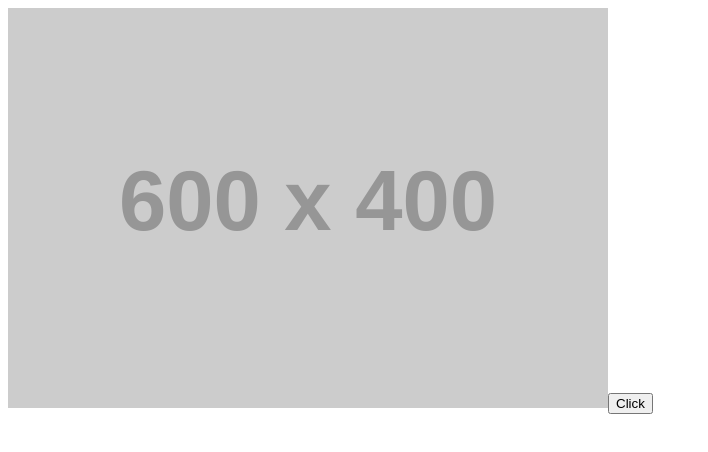
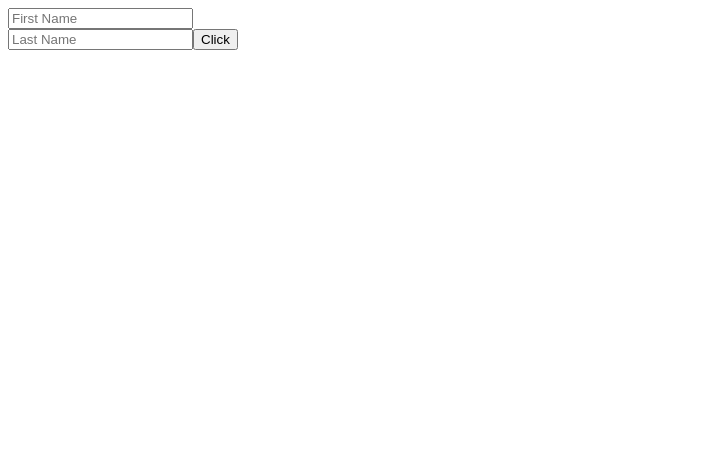
Before and after one commit to tutuldev/react-js-with-rabbil-hasan, a React (Vite) app: page / in a window 1280 px wide. Shown: the top 452 px of the page, without its empty margins (0-708 px from the left). Built offline with nearby package versions, Linux system fonts and the light colour scheme.

Commit message:
useref with form input value

```diff
--- a/src/App.jsx
+++ b/src/App.jsx
@@ -3,21 +3,28 @@ import { useRef } from "react";
 
   const App = () =>{
 
-  let myImage= useRef();
+    let firstName,lastName=useRef();
+  const change =()=>{
+    // let fname = firstName.current.value;
+    // let lname = lastName.current.value;
+    let fname = firstName.value;
+    let lname = lastName.value;
 
-  const change =()=>{
+    alert (fname +" " +lname);
 
-  myImage.current.src="https://placehold.co/600x400?text=Hello\nWorld";
-  myImage.current.setAttribute('height','200px');
-  myImage.current.setAttribute('width','300px');
 
   }
 
   return(
         <div>
-          {/* when not using current  */}
 
-          <img ref={myImage} src="https://placehold.co/600x400" alt="" />
+          {/* not working */}
+          {/* <input ref={firstName} placeholder="First Name" /><br></br>
+          <input ref={lastName} placeholder="Last Name" /> */}
+
+
+          <input ref={(a)=>firstName=a} placeholder="First Name" /><br></br>
+          <input ref={(b)=>lastName=b} placeholder="Last Name" />
           <button onClick={change}>Click</button>
         </div>
   );
```
Also changed, not shown: 1 other file (tests, documents, lock files or other folders).
